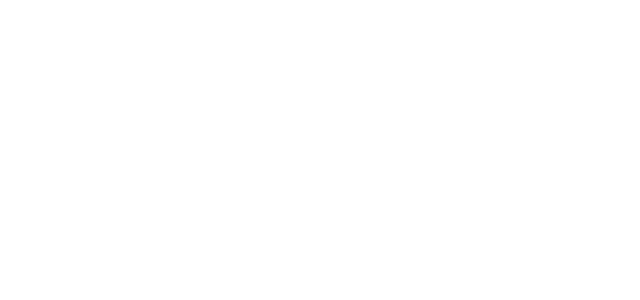
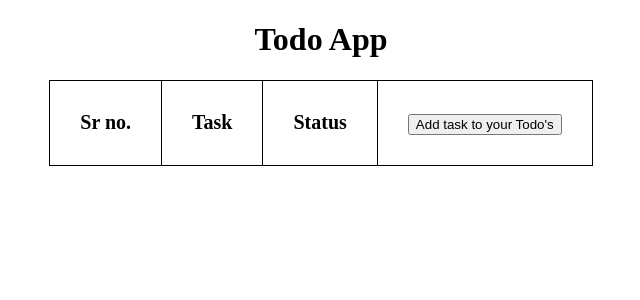
Before and after one commit to Tusharsaxena3112/Svelte-Basics, a Svelte app in the folder svelteApp/: page / in a window 1280 px wide. Shown: the top 300 px of the page, without its empty margins (319-959 px from the left). Built offline with nearby package versions, Linux system fonts and the light colour scheme.

Commit message:
Todo app completes

```diff
--- a/svelteApp/src/App.svelte
+++ b/svelteApp/src/App.svelte
@@ -1,20 +1,18 @@
 <script>
-
+  import Todo from "./TodoApp.svelte";
 </script>
 
 <main>
-
+  <Todo/>
 </main>
 
 <style>
-
- *{
-      margin:0px;
-      padding:0px;
-      box-sizing: border-box
-    }
+  * {
+    margin: 0px;
+    padding: 0px;
+    box-sizing: border-box;
+  }
   @media (min-width: 640px) {
-
     main {
       max-width: none;
     }
--- /dev/null
+++ b/svelteApp/src/InputModel.svelte
@@ -0,0 +1,61 @@
+<script>
+  let task;
+  let status;
+
+  import { createEventDispatcher } from "svelte";
+  let dispatch = createEventDispatcher();
+  const handleSubmit = () => {
+    const data = {
+      task,
+      status,
+    };
+    // console.log(data);
+    dispatch("data", data);
+  };
+</script>
+
+<main>
+  <div class="background" on:click|self>
+    <h1>Add your task!</h1>
+    <div class="inputs">
+      <form on:submit|preventDefault={handleSubmit}>
+      <input type="text" bind:value={task} placeholder="task"/>
+      <input type="text" bind:value={status} placeholder="status"/>
+      <button type="submit">Add!</button>
+      <form/>
+    </div>
+  </div>
+</main>
+
+<style>
+  h1 {
+    color: white;
+    text-align: center;
+  }
+  .background {
+    background-color: black;
+    width: 99%;
+    height: 99%;
+    position: fixed;
+    display: flex;
+    flex-direction: column;
+  }
+  .inputs {
+    background-color: blanchedalmond;
+    padding: 10px;
+    width:50%;
+    display: flex;
+    flex-direction: column;
+    justify-content: center;
+    align-items: center;
+    border-radius: 10px;
+    margin:0 auto;
+  }
+  input{
+      margin:10px;
+      padding:10px;
+      border:none;
+      outline:none;
+      border-radius: 2px;
+  }
+</style>
--- /dev/null
+++ b/svelteApp/src/TodoApp.svelte
@@ -0,0 +1,75 @@
+<script>
+  import InputModel from "./InputModel.svelte";
+  let tasks = [];
+  let sr;
+  let task;
+  let status;
+  let showModel = false;
+
+  const toggle = () => {
+    showModel = !showModel;
+  };
+  const addTask = (e) => {
+    sr = tasks.length+1;
+    task = e.detail.task;
+    status = e.detail.status;
+    tasks = [...tasks, { sr, task, status }];
+    toggle();
+  };
+
+  const deleteTask = (sr) =>{
+      tasks = tasks.filter(task=>{
+          return sr!=task.sr;
+      })
+  }
+</script>
+
+<main>
+  {#if showModel}
+    <InputModel on:data={addTask} on:click={toggle} />
+  {/if}
+  <h1>Todo App</h1>
+  <table>
+    <tr>
+      <th>Sr no.</th>
+      <th>Task</th>
+      <th>Status</th>
+      <th> <button on:click={toggle}>Add task to your Todo's</button></th>
+    </tr>
+    {#each tasks as task}
+      `<tr
+        ><td>{task.sr}</td><td>{task.task}</td><td>{task.status}</td><td
+          ><button on:click={()=>deleteTask(task.sr)}>Delete</button>
+          </td
+        ></tr
+      >`
+    {/each}
+  </table>
+</main>
+
+<style>
+  h1 {
+    text-align: center;
+  }
+  table {
+    justify-content: center;
+    align-items: center;
+    margin: 0 auto;
+    border: 1px solid black;
+    border-collapse: collapse;
+  }
+  th {
+    border: 1px solid black;
+    border-collapse: collapse;
+  }
+
+  td,
+  th,
+  tr {
+    padding: 30px;
+    font-size: 20px;
+  }
+  button{
+      margin: 0 auto;
+  }
+</style>
```
